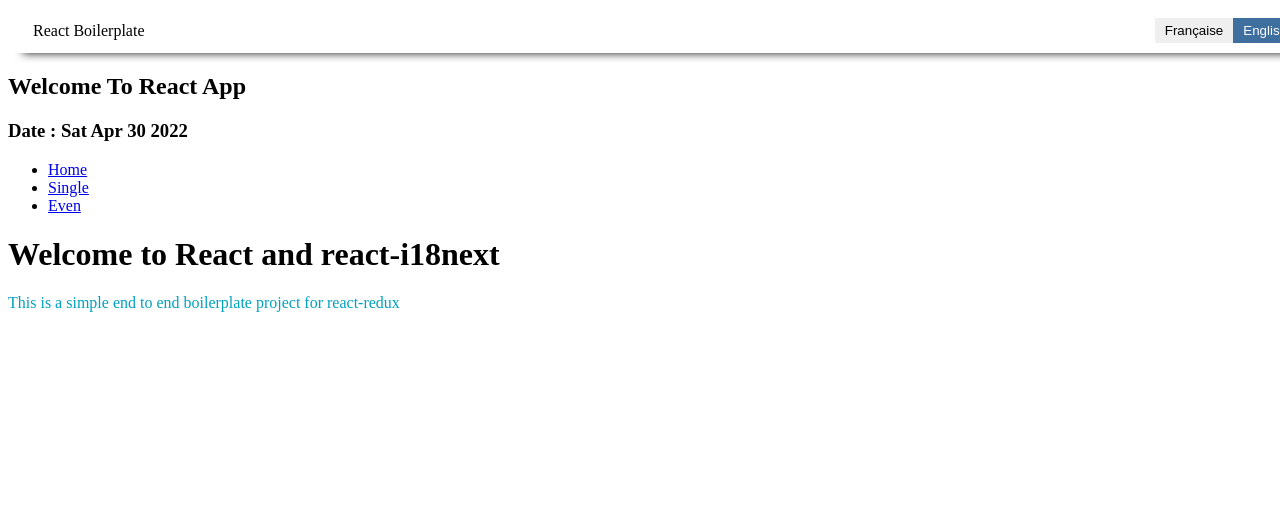
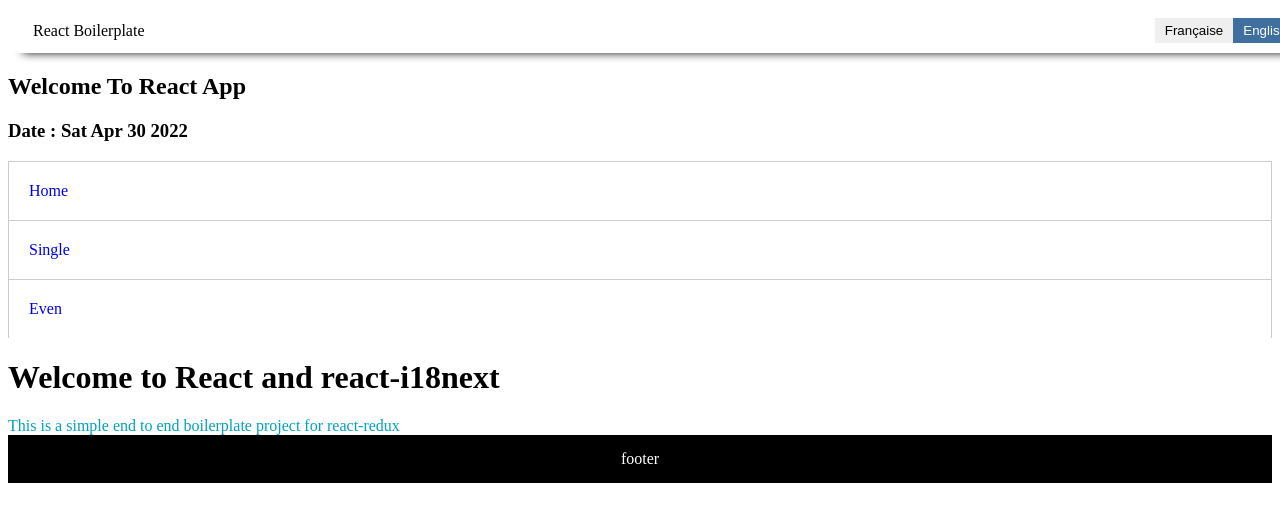
Before and after one commit to jkodevelop/react-e2e-storybook, a React app: page / in a window 1280 px wide. Shown: the top 522 px of the page. Built offline with nearby package versions, Linux system fonts and the light colour scheme.

Commit message:
WIP: restore style and footers

```diff
--- a/source/App.js
+++ b/source/App.js
@@ -13,6 +13,7 @@ import store from './store.js';
 import NotFound from './js/NotFound.js';
 import Hi from './js/pages/Hi.js';
 import Header from './js/components/common/Header.js';
+import Footer from './js/components/common/Footer.js';
 
 // for lazy loading placeholder
 import SuspenseLoader from './js/components/common/SuspenseLoader.js';
@@ -26,6 +27,7 @@ const SingleCounter = lazy(() =>
     return import(/* webpackChunkName: "SingleCounter" */'./js/components/SingleCounter.js')
   }));
 
+import './app.scss';
 
 const App = (props) => {
 
@@ -33,7 +35,7 @@ const App = (props) => {
     <Header />
     <h2>Welcome To React App</h2>
     <h3>Date : {new Date().toDateString()}</h3>
-    <div>
+    <div className="main-container">
 
       <div className="column left sidebar">
         <ul className="menu">
@@ -54,6 +56,7 @@ const App = (props) => {
       </div>
 
     </div>
+    <Footer />
 
   </Router>)
 };
--- a/source/js/components/EvenCounter.js
+++ b/source/js/components/EvenCounter.js
@@ -4,7 +4,7 @@ import { connect } from 'react-redux'
 import { incrementCountEven, decrementCountEven } from '../actions/index.js'
 // import { withTranslation } from 'react-i18next'
 
-// import('./evenCounter.scss');
+import('./evenCounter.scss');
 
 const EvenCounter = (props) => {
 
--- a/source/js/components/common/Footer.js
+++ b/source/js/components/common/Footer.js
@@ -1,6 +1,5 @@
 import React, { Component } from 'react'
 import ReactDOM from 'react-dom'
-import { hot } from 'react-hot-loader/root'
 import { useTranslation } from 'react-i18next'
 
 import './footer.scss';
@@ -16,4 +15,4 @@ function Footer() {
   );
 }
 
-export default hot(Footer)
+export default Footer
```
Also changed, not shown: source/app.scss (renamed from source/js/components/app.scss).
